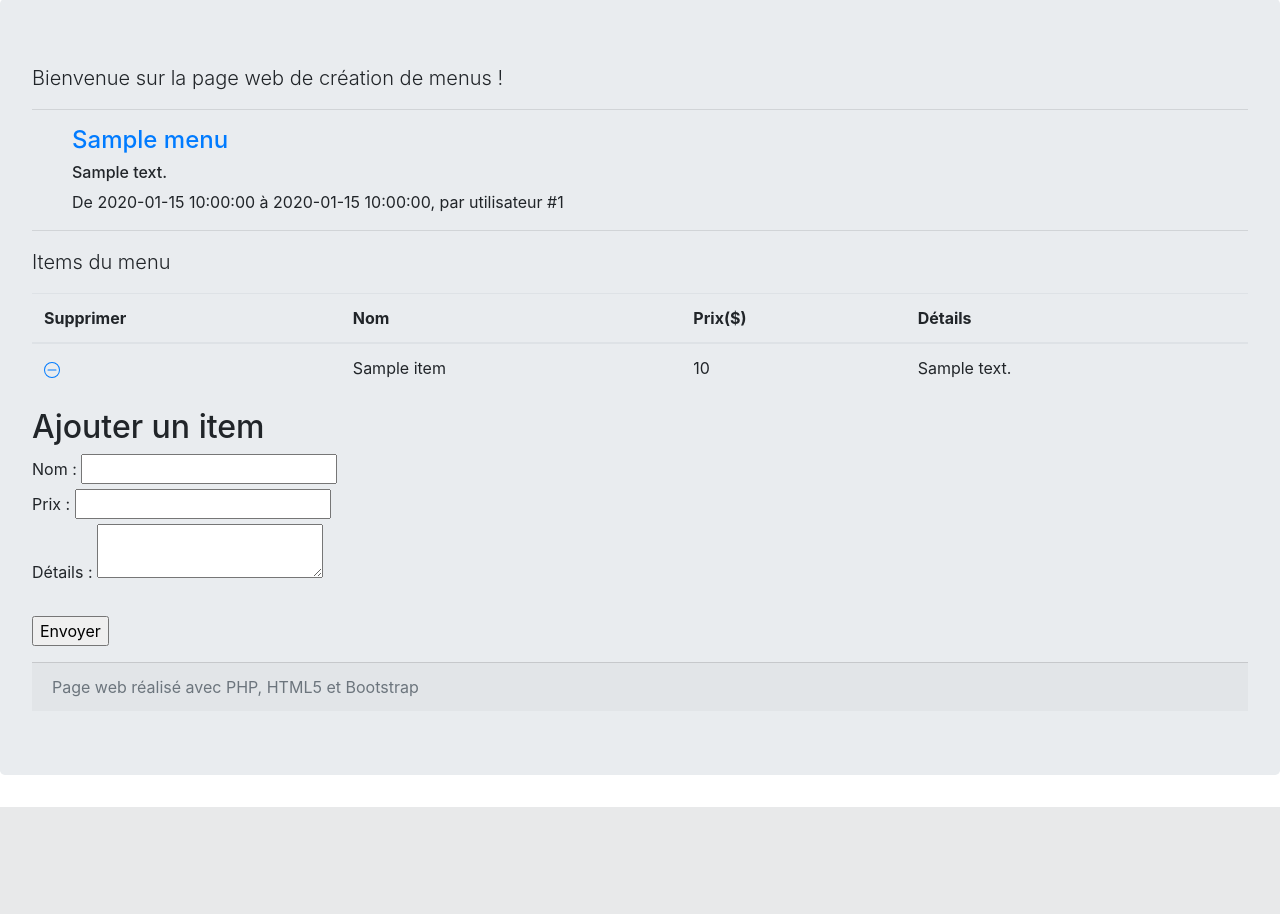
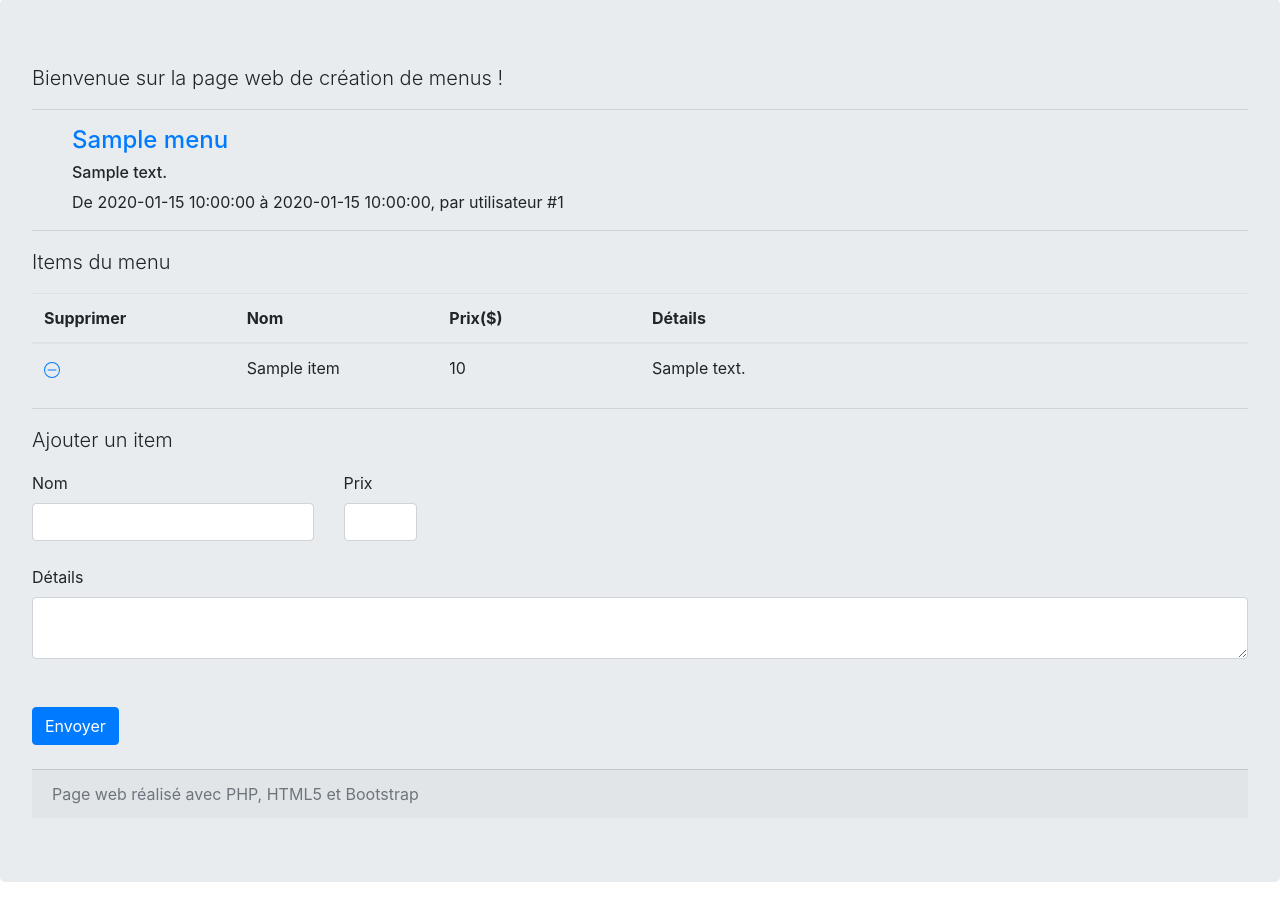
Before and after one commit to Michant-bit/Restaurant_TP5, a PHP site: page /index.php?action=menu&id=1 in a window 1280 px wide. Shown: the part 67-981 px from the top of the page. Before the commit the page ends 874 px from the top, so only its background shows below. Run offline with PHP 8.4, Linux system fonts and the light colour scheme; tables that the repository leaves empty or names only in its code hold one stand-in row (values such as "Sample post"); some libraries are stand-ins or nearby versions.

Commit message:
Version 0.1

```diff
--- a/modele/Modele.php
+++ b/modele/Modele.php
@@ -68,7 +68,7 @@ function supprimerItem($id){
 // Ajouter un item à un menu
 function setItem($item) {
     $baseDonnees = getBaseDonnees();
-    $resultat = $baseDonnees -> prepare('INSERT INTO item (nom, prix, details, menu_id) VALUES(?,?,?,?)');
+    $resultat = $baseDonnees -> prepare('INSERT INTO items (nom, prix, details, menu_id) VALUES(?,?,?,?)');
     $resultat->execute(array($item['nom'], $item['prix'], $item['details'], $item['menu_id']));
     return $resultat;
 }
--- a/vue/Menu.php
+++ b/vue/Menu.php
@@ -14,12 +14,12 @@
 <header>
     <p class="lead">Items du menu</p>
 </header>
-<table class="table">
+<table class="table table-hover">
     <thead>
         <tr>
-            <th scope="col">Supprimer</th>
-            <th scope="col">Nom</th>
-            <th scope="col">Prix($)</th>
+            <th scope="col" class="col-sm-2">Supprimer</th>
+            <th scope="col" class="col-sm-2">Nom</th>
+            <th scope="col" class="col-sm-2">Prix($)</th>
             <th scope="col">Détails</th>
         </tr>
     </thead>
@@ -41,15 +41,30 @@
     <?php endforeach; ?>
     <tbody>
 </table>
-
+<hr />
+<header>
+        <p class="lead">Ajouter un item</p>
+</header>
 <form action="index.php?action=item" method="post">
-    <h2>Ajouter un item</h2>
     <p>
-        <label for="nom">Nom</label> : <input type="text" name="nom" id="nom" /><br />
-        <label for="prix">Prix</label> :  <input type="double" name="prix" id="prix" /><br />
-        <label for="details">Détails</label> :  <textarea type="text" name="details" id="details" ></textarea><br />
+        <div class="row">
+            <div class="col-sm-3">
+                <label for="nom">Nom</label>
+                <input type="text" class="form-control" name="nom" id="nom"/> <br />
+            </div>
+            <div class="col-sm-1">
+                <label for="prix">Prix</label>
+                <input type="double" class="form-control" name="prix" id="prix"/> <br />
+            </div>
+        </div>
+        <div class="row">
+            <div class="col">
+                <label for="details">Détails</label>
+                <textarea type="text" class="form-control" name="details" id="details"></textarea><br />
+            </div>
+        </div>
         <input type="hidden" name="menu_id" value="<?= $menu['id'] ?>" /><br />
-        <input type="submit" value="Envoyer" />
+        <button type="submit" class="btn btn-primary mb-2">Envoyer</button>
     </p>
 </form>
 
```
Also changed, not shown: vue/Erreur.php (added, +7 -0 lines).
